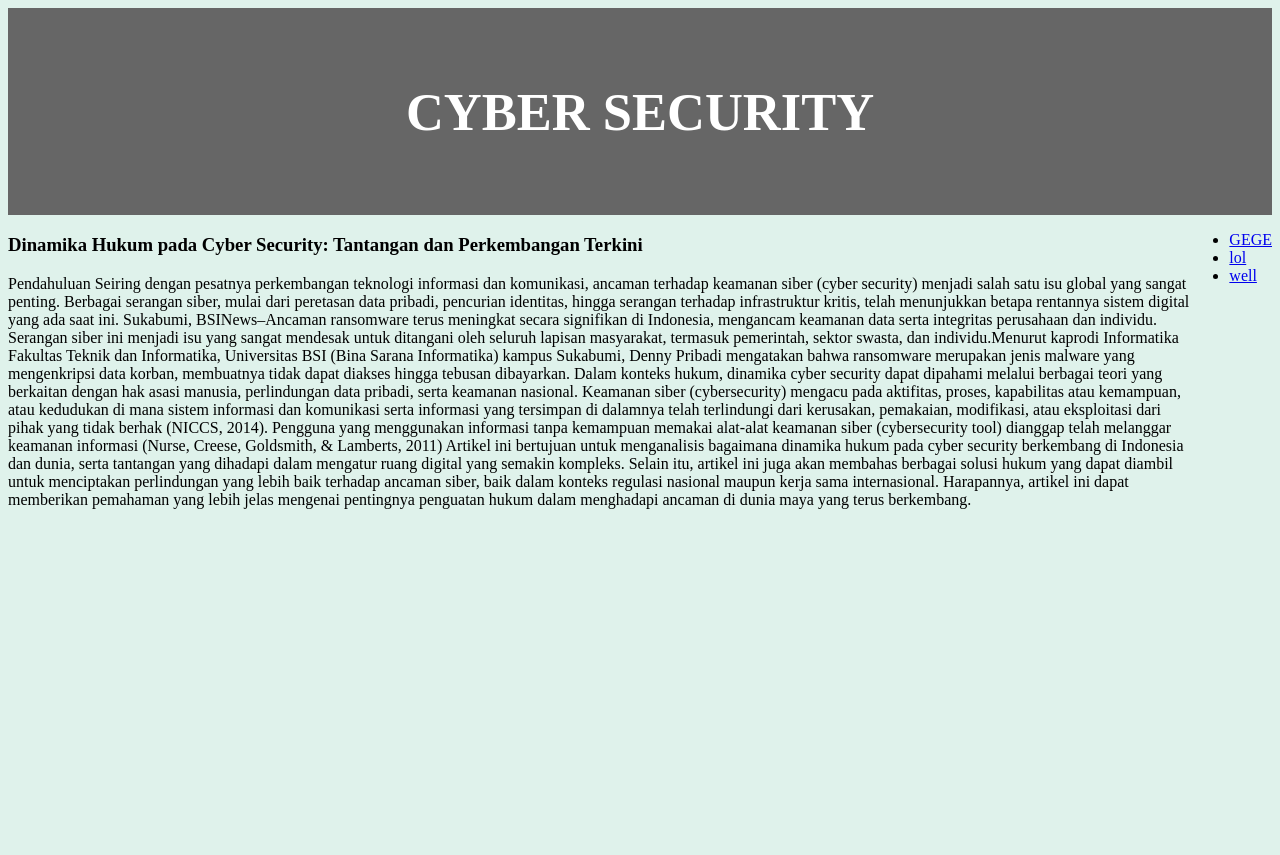
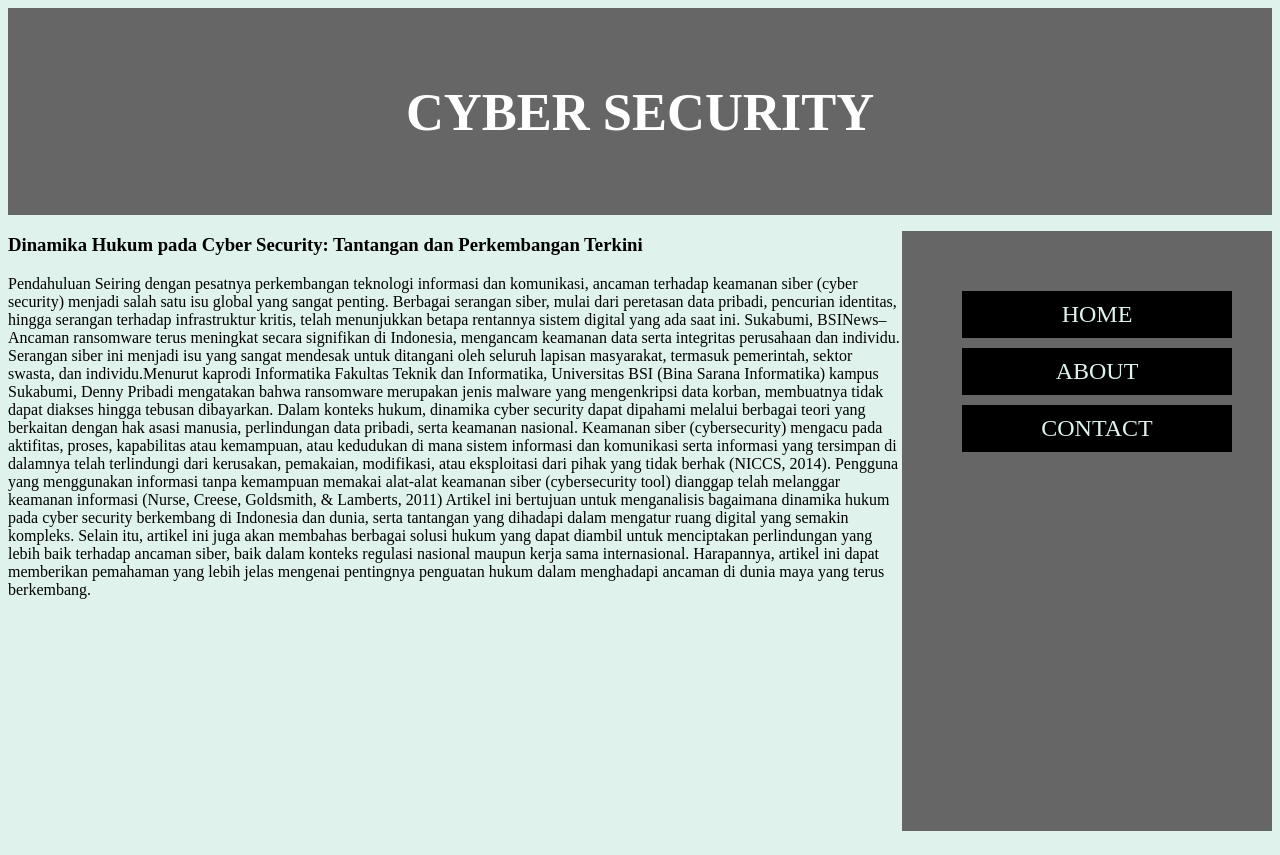
Before and after one commit to Naokiri-ryu/naokiri-ryu.github.io, a plain HTML site: page jurnal.html in a window 1280 px wide. Before the commit the page ends 800 px from the top, so only its background shows below. Drawn offline with Linux system fonts and the light colour scheme.

Commit message:
changes themes

```diff
--- a/jurnal.css
+++ b/jurnal.css
@@ -24,8 +24,27 @@ section {
     display: flex;
 }
 
-.nav-side {
-    display: flexbox;
 
+a {
+    text-decoration: none;
+    color: #DFF2EB;
+    font-size: 3vh;
+    display: flex;
+    justify-content: center;
+    align-items: space-around;
+    margin: 10px;
+    padding: 10px;
+    background-color: black;
+    width: 270px;
 
 }
+.nav-side {
+    display: block;
+    padding: 50px;
+    background-color: #666;
+    list-style-type: none;
+    max-width: 100%;
+    width: 370px;
+    max-height: 100%;
+    height: 600px;
+}
--- a/jurnal.html
+++ b/jurnal.html
@@ -56,11 +56,11 @@
         </p>
       </article>
 
-        <nav>
+        <nav class="nav">
           <ul class="nav-side">
-            <li><a href="#">GEGE</a></li>
-            <li><a href="#">lol</a></li>
-            <li><a href="#">well</a></li>
+            <li><a href="index.html">HOME</a></li>
+            <li><a href="about me.html">ABOUT</a></li>
+            <li><a href="contact.html">CONTACT</a></li>
           </ul>
         </nav>
       </section>
```
Also changed, not shown: index.css (+6 -1 lines), 1 other file.
